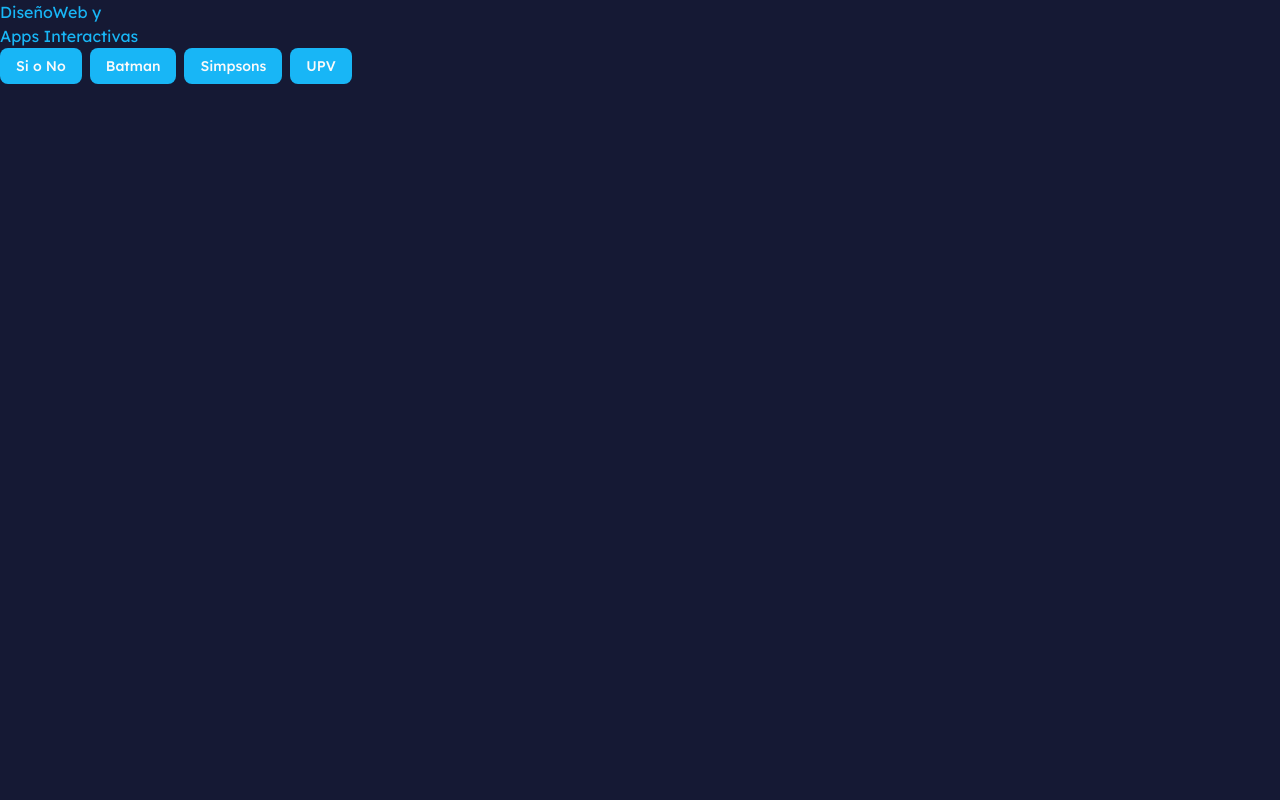
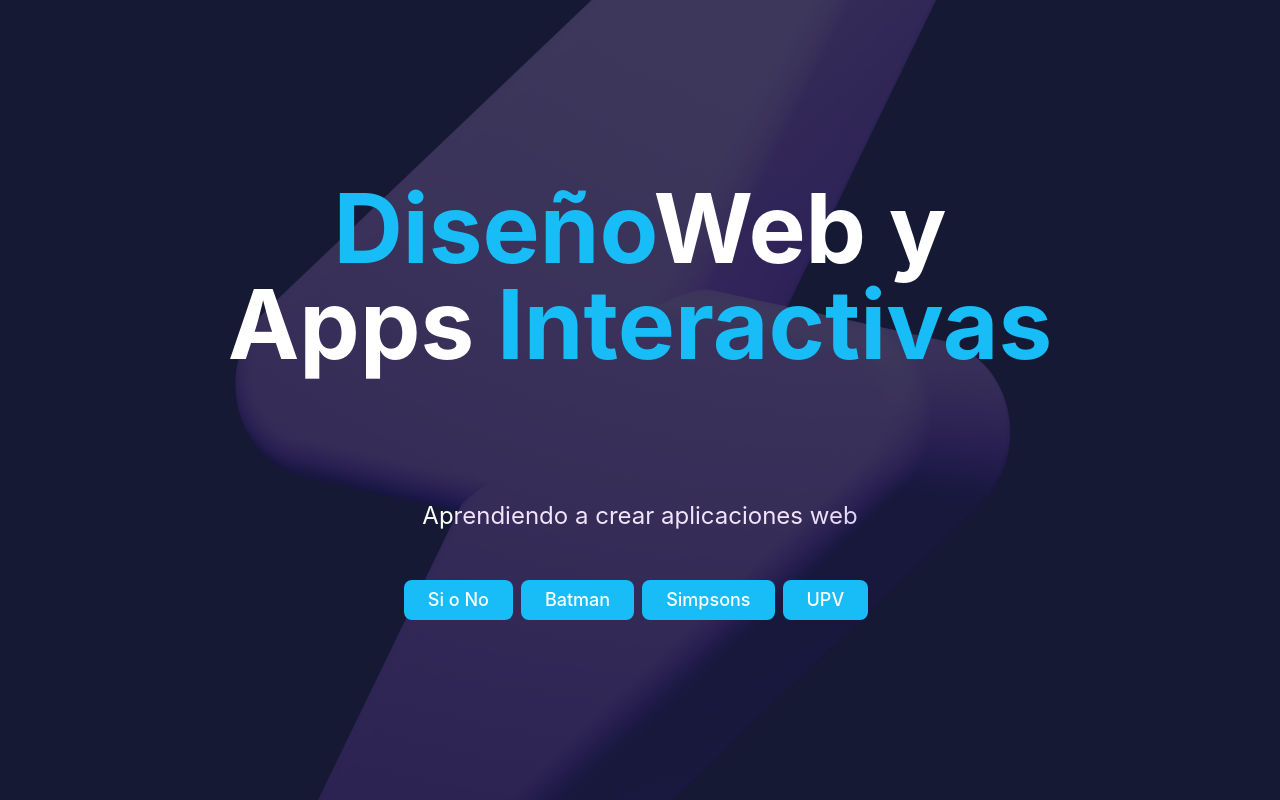
Before and after one commit to hrcedart/vue-web, a Vue app: page /#/ in a window 1280 px wide. Built offline with nearby package versions, Linux system fonts and the light colour scheme.

Commit message:
hrcedart: Estilos Tailwind CSS

```diff
--- a/src/components/ui/button/index.ts
+++ b/src/components/ui/button/index.ts
@@ -19,6 +19,7 @@
         ghost:
           "hover:bg-accent hover:text-accent-foreground dark:hover:bg-accent/50",
         link: "text-primary underline-offset-4 hover:underline",
+        domus: "bg-domus-cyan text-white hover:bg-domus-cyan/70 md:py-5 md:px-6 md:text-lg"
       },
       size: {
         "default": "h-9 px-4 py-2 has-[>svg]:px-3",
--- a/src/paginae/batman/Batman.vue
+++ b/src/paginae/batman/Batman.vue
@@ -26,16 +26,18 @@
 
 <template>
     <div class="batman">
-    <div class="extra-nav">
+
+
+    <nav class="extra-nav flex flex-col sm:flex-row justify-between px-3">
     <RouterLink to="/">
     <House class="icon-home" />
     </RouterLink>
 
      <NavigationMenu>
-    <NavigationMenuList>
+    <NavigationMenuList class="flex flex-col sm:flex-row">
       <NavigationMenuItem>
       <a href="#" @click.prevent="scrollToSection('#')">
-      <NavigationMenuLink :class="navigationMenuTriggerStyle">
+      <NavigationMenuLink :class="[navigationMenuTriggerStyle(), 'text-md hover:bg-brand-purple hover:text-white transition-colors']">
       Portada
       </NavigationMenuLink>
       </a>
@@ -43,7 +45,7 @@
 
        <NavigationMenuItem>
       <a href="#vehiculis" @click.prevent="scrollToSection('#vehiculis')">
-      <NavigationMenuLink :class="navigationMenuTriggerStyle">
+      <NavigationMenuLink :class="[navigationMenuTriggerStyle(), 'text-md hover:bg-brand-purple hover:text-white transition-colors']">
       Vehículos
       </NavigationMenuLink>
       </a>
@@ -51,7 +53,7 @@
 
        <NavigationMenuItem>
       <a href="#videre" @click.prevent="scrollToSection('videre')">
-      <NavigationMenuLink :class="navigationMenuTriggerStyle">
+      <NavigationMenuLink :class="[navigationMenuTriggerStyle(), 'text-md hover:bg-brand-purple hover:text-white transition-colors']">
       Imágenes
       </NavigationMenuLink>
       </a>
@@ -59,7 +61,7 @@
 
        <NavigationMenuItem>
       <a href="#contactus" @click.prevent="scrollToSection('contactus')">
-      <NavigationMenuLink :class="navigationMenuTriggerStyle">
+      <NavigationMenuLink :class="[navigationMenuTriggerStyle(), 'text-md hover:bg-brand-purple hover:text-white transition-colors']">
       Contacto
       </NavigationMenuLink>
       </a>
@@ -68,8 +70,7 @@
 
     </NavigationMenuList>
   </NavigationMenu>
-
-    </div>
+    </nav>
 
 
     <header class="titulus">
--- a/src/paginae/domus/Domus.vue
+++ b/src/paginae/domus/Domus.vue
@@ -4,43 +4,35 @@
 </script>
 
 <template>
-<div class="fondo-home">
-<h1>
-<span>Diseño</span>Web y
+<div class="bg-domus-navy h-screen text-white font-sans text-center flex flex-col items-center justify-center gap-12 fixed w-screen overflow-hidden">
+
+<img class="absolute opacity-20" src="/imagines/tonitrui.png"/>
+
+<h1 class=" text-5xl md:text-7xl lg:text-8xl font-bold pb-5 md:pb-20 z-10 transition-all">
+<span class="text-domus-cyan">Diseño</span>Web y
 <br />
-Apps <span>Interactivas</span>
+Apps <span class="text-domus-cyan">Interactivas</span>
 </h1>
 
-<div class="botones">
-    <Button variant="default">
+<p class="text-lg md:text-2xl transition-all">
+Aprendiendo a crear aplicaciones web
+</p>
+
+
+<div class="z-10">
+    <Button variant="domus" class="mr-2">
      <RouterLink to="/indecision">Si o No</RouterLink>
     </Button>
-    <Button variant="default">
+    <Button variant="domus" class="mr-2">
     <RouterLink to="/batman">Batman</RouterLink>
     </Button>
-    <Button variant="default">
+    <Button variant="domus" class="mr-2">
     <RouterLink to="/simpsons">Simpsons</RouterLink>
      </Button>
-    <Button variant="default">
+    <Button variant="domus" class="mr-2">
     <a href="https://www.upv.es">UPV</a>
     </Button>
 
 </div>
  </div>
 </template>
-
-<style scoped>
-.fondo-home {
-    background-color: rgb(21, 25, 52);
-    height: 100vh;
-    color: rgb(24, 182, 246);
-}
-
-.botones > Button {
-    background-color: rgba(24, 182, 246);
-    margin-right: 0.5rem;
-}
-.botones > Button:hover {
-    background-color: rgba(24, 182, 246, 0.7);
-}
-</style>
--- a/src/paginae/simpsons/Simpsons.vue
+++ b/src/paginae/simpsons/Simpsons.vue
@@ -1,3 +1,4 @@
+
 <template>
-    <h1>Simpsons page</h1>
+    <h1 class="text-6xl m-8 text-red-500 bg-amber-300 w-fit px-12 py-5 rounded-2xl shadow-xl hover:bg-red-500 hover:text-white">Simpsons page</h1>
 </template>
--- a/src/style.css
+++ b/src/style.css
@@ -13,6 +13,7 @@
 }
 
 @custom-variant dark (&:is(.dark *));
+
 
 @theme inline {
   --font-heading: var(--font-sans);
@@ -51,6 +52,20 @@
   --radius-md: calc(var(--radius) - 2px);
   --radius-lg: var(--radius);
   --radius-xl: calc(var(--radius) + 4px);
+
+/* Brand colors */
+--color-simpsons-yellow: #ffde00;
+--color-simpsons-red: #ee3133;
+--color-domus-cyan: #18bcf6;
+--color-domus-navy: #151934;
+--color-domus-navy-input: #1f233e;
+--color-brand-purple: #6a5acd;
+--color-brand-purple-dark: #584bab;
+
+/* Layout */
+--container-page: 1400px;
+
+
 }
 
 :root {
```
Also changed, not shown: public/imagines/tonitrui.png (added).
